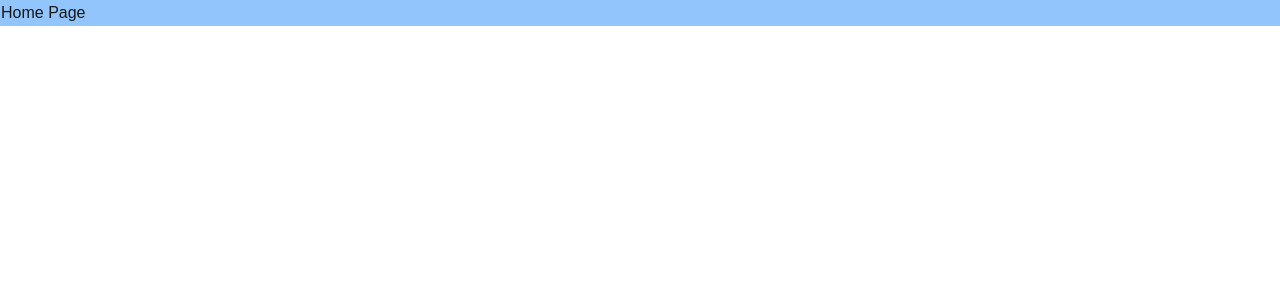
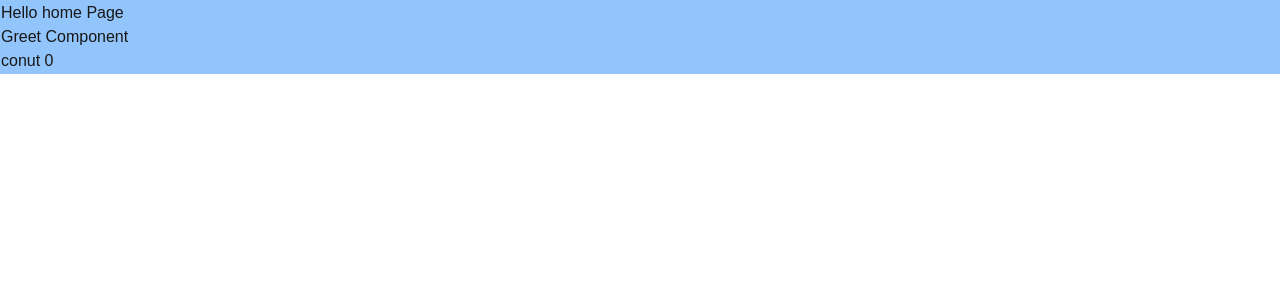
Before and after one commit to TrigoYodila/learn-next-js, a Next.js app: page / in a window 1280 px wide. Shown: the top 300 px of the page. Built offline with nearby package versions, Linux system fonts and the light colour scheme.

Commit message:
server components vs client components

```diff
--- a/app/page.tsx
+++ b/app/page.tsx
@@ -1,8 +1,12 @@
+import { Counter } from "@/components/counter";
+import { Greet } from "@/components/greet";
 
 export default function Home() {
   return (
     <div className="bg-blue-300 border border-blue-300">
-      <h1>Home Page</h1>
+      <h1>Hello home Page</h1>
+      <Greet />
+      <Counter />
     </div>
   )
 }
--- /dev/null
+++ b/components/counter.tsx
@@ -0,0 +1,10 @@
+"use client"
+import { useState } from "react"
+
+export const Counter = () => {
+    const [count, setCount] = useState(0)
+    console.log('Count Component ', count)
+    return (
+        <button onClick={()=>setCount(count + 1)}>conut {count}</button>
+    )
+}
--- /dev/null
+++ b/components/greet.tsx
@@ -0,0 +1,4 @@
+export const Greet = () => {
+    console.log("Greet component")
+    return <h1>Greet Component</h1>
+}
```
